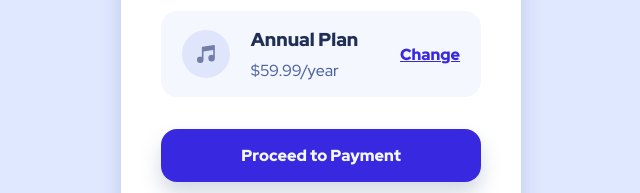
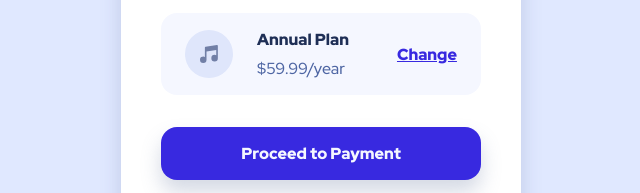
Before and after one commit to adilmadhani/order-summary-component, a plain HTML site: page index.html in a window 1280 px wide. Shown: the part 452-645 px from the top of the page, 319-959 px from the left. Drawn offline with Linux system fonts and the light colour scheme.

Commit message:
Fixed accessibility issues

```diff
--- a/index.html
+++ b/index.html
@@ -25,16 +25,20 @@
   <body>
     <section>
       <div class="container">
-        <img class="hero-img" src="/images/illustration-hero.svg" />
+        <img
+          class="hero-img"
+          src="/images/illustration-hero.svg"
+          alt="hero image person listening to music"
+        />
         <h1>Order Summary</h1>
         <p>
           You can now listen to millions of songs, audiobooks, and podcasts on
           any device anywhere you like!
         </p>
         <div class="plan-details">
-          <img src="/images/icon-music.svg" />
+          <img src="/images/icon-music.svg" alt="music note icon" />
           <div class="plan-type">
-            <h3>Annual Plan</h3>
+            <h2>Annual Plan</h2>
             <p>$59.99/year</p>
           </div>
           <a href="#">Change</a>
--- a/style.css
+++ b/style.css
@@ -24,8 +24,11 @@ section {
 h1 {
   color: var(--color-neutral-700);
 }
+h2 {
+  font-size: 1rem;
+}
 h1,
-h3,
+h2,
 .btn-proceed,
 .cancel-order {
   font-weight: 900;
@@ -76,7 +79,7 @@ a {
   text-align: left;
   margin-left: 0;
 }
-.plan-type h3 {
+.plan-type h2 {
   margin: 1rem 0 0.5rem 0;
   color: var(--color-neutral-700);
 }
```
